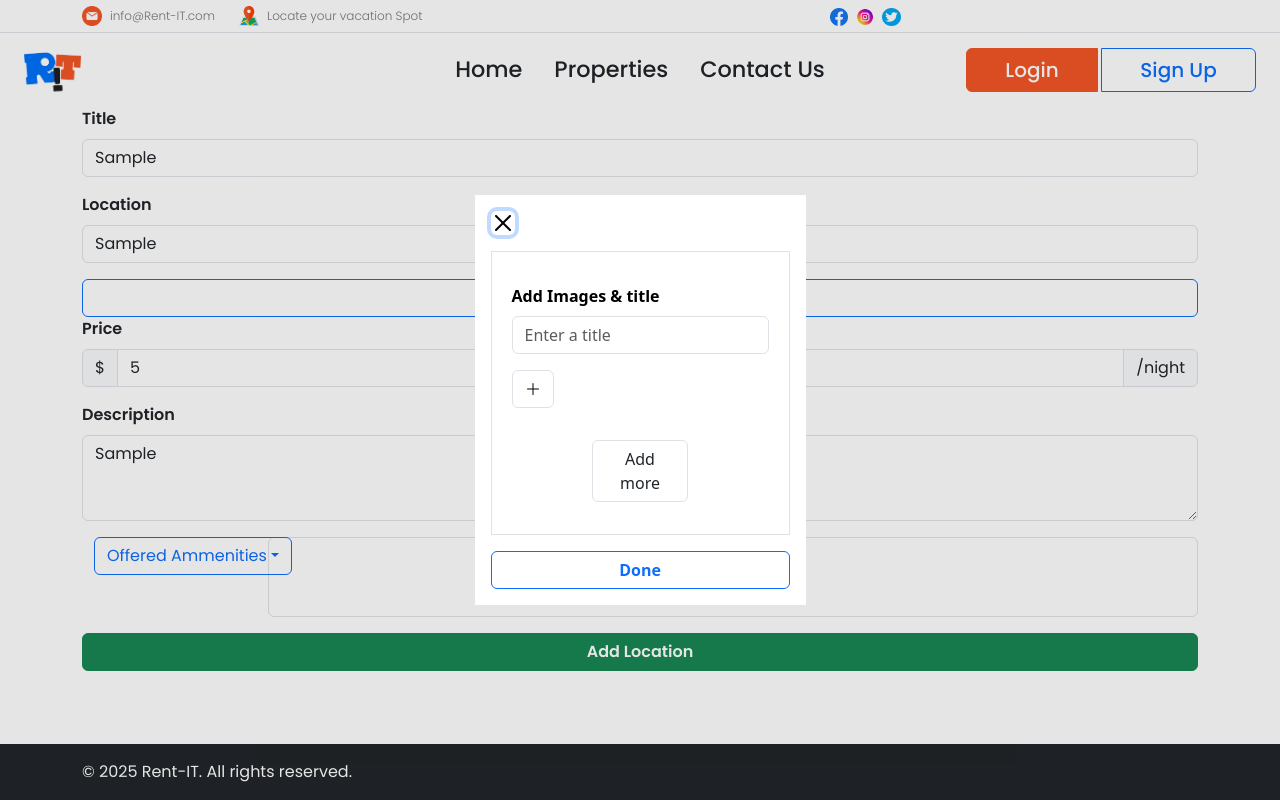
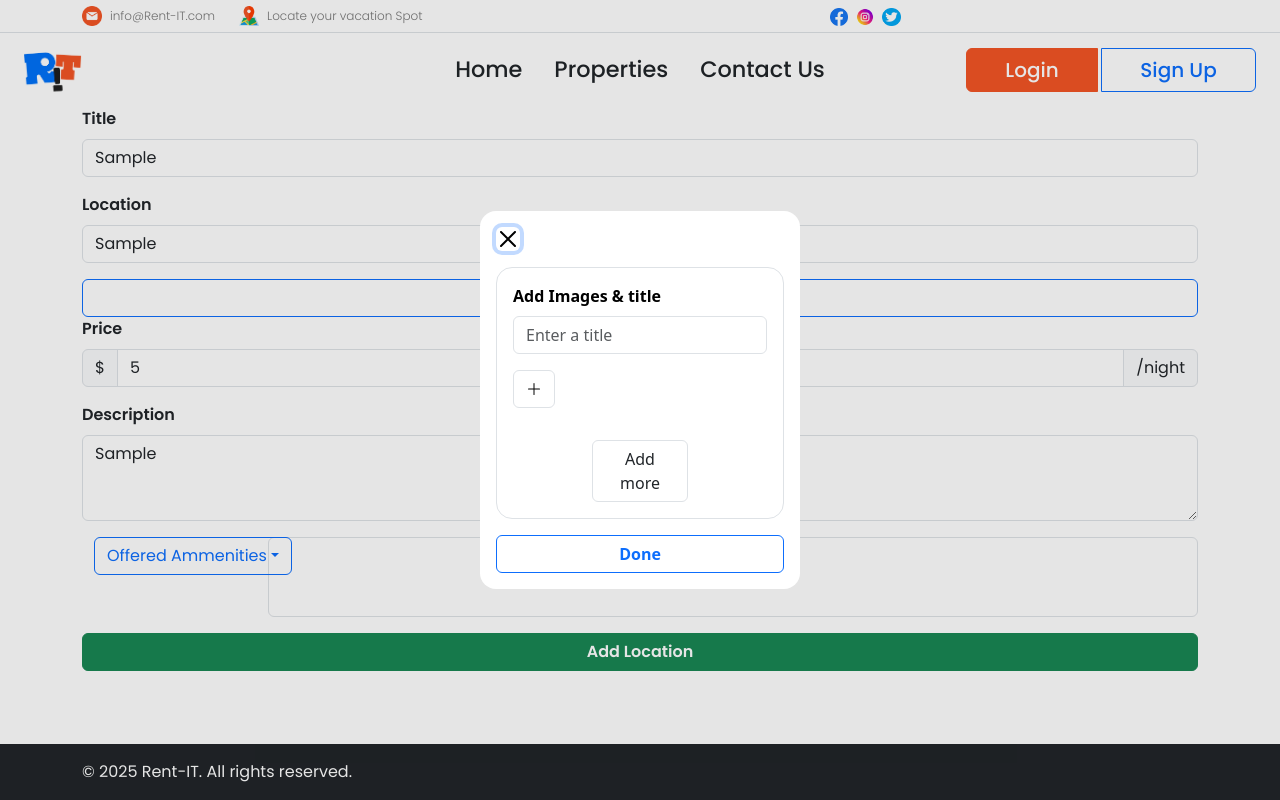
Before and after one commit to kushdep/RentIT_V2, a React (Vite) app in the folder client/: page /profile/new-loc in a window 1280 px wide. Both pictures are taken after typing "Sample", "Sample", "5", "Sample" into the empty fields and a click on the button "Add Images". Built offline with nearby package versions, Linux system fonts and the light colour scheme.

Commit message:
Some UI changes

```diff
--- a/client/src/components/Modals/AddImagesModal.jsx
+++ b/client/src/components/Modals/AddImagesModal.jsx
@@ -13,21 +13,17 @@ function AddImagesModal({ children, reference }) {
   const childRefs = useRef([]);
 
   function addImgTtlData() {
-    setImgDataStt((prev)=>{
-      const newData = childRefs.current.map(
-        (ref) => ref.current?.getValues()
-      );
+    setImgDataStt((prev) => {
+      const newData = childRefs.current.map((ref) => ref.current?.getValues());
       console.log("All Child Component Data:", newData);
-      return [
-        ...newData
-      ]
-    })
+      return [...newData];
+    });
   }
 
-  console.log(imgData)
+  console.log(imgData);
 
   return createPortal(
-    <dialog ref={reference} className="border-0">
+    <dialog ref={reference} className="border-0 w-25 rounded-4">
       <form method="dialog">
         <button
           type="submit"
@@ -37,7 +33,7 @@ function AddImagesModal({ children, reference }) {
         ></button>
       </form>
       <div className="modal-dialog-scrollable">
-        <div className="container border p-3 mb-3">
+        <div className="container border mb-3 rounded-4">
           {Array.from({ length: addImInBxstt }).map((e, i) => {
             if (!childRefs.current[i]) {
               childRefs.current[i] = React.createRef();
@@ -67,12 +63,14 @@ function AddImagesModal({ children, reference }) {
           </div>
         </div>
       </div>
-      <button
-        className="btn w-100 fw-semibold btn-outline-primary"
-        onClick={addImgTtlData}
-      >
-        Done
-      </button>
+      <form method="dialog">
+        <button
+          type="submit"
+          className="btn w-100 fw-semibold btn-outline-primary"
+        >
+          Done
+        </button>
+      </form>
     </dialog>,
     document.getElementById("modal-root")
   );
```
